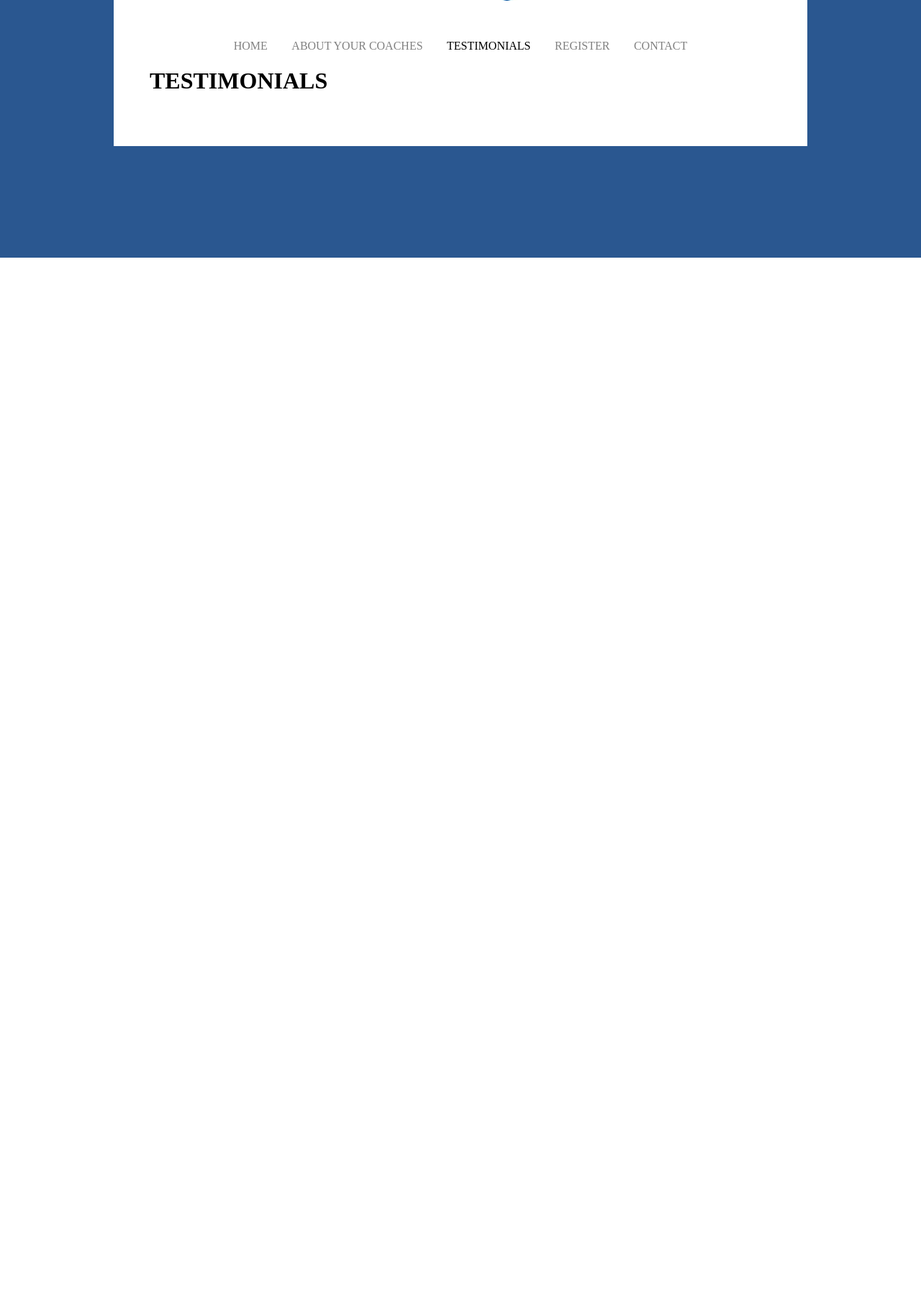
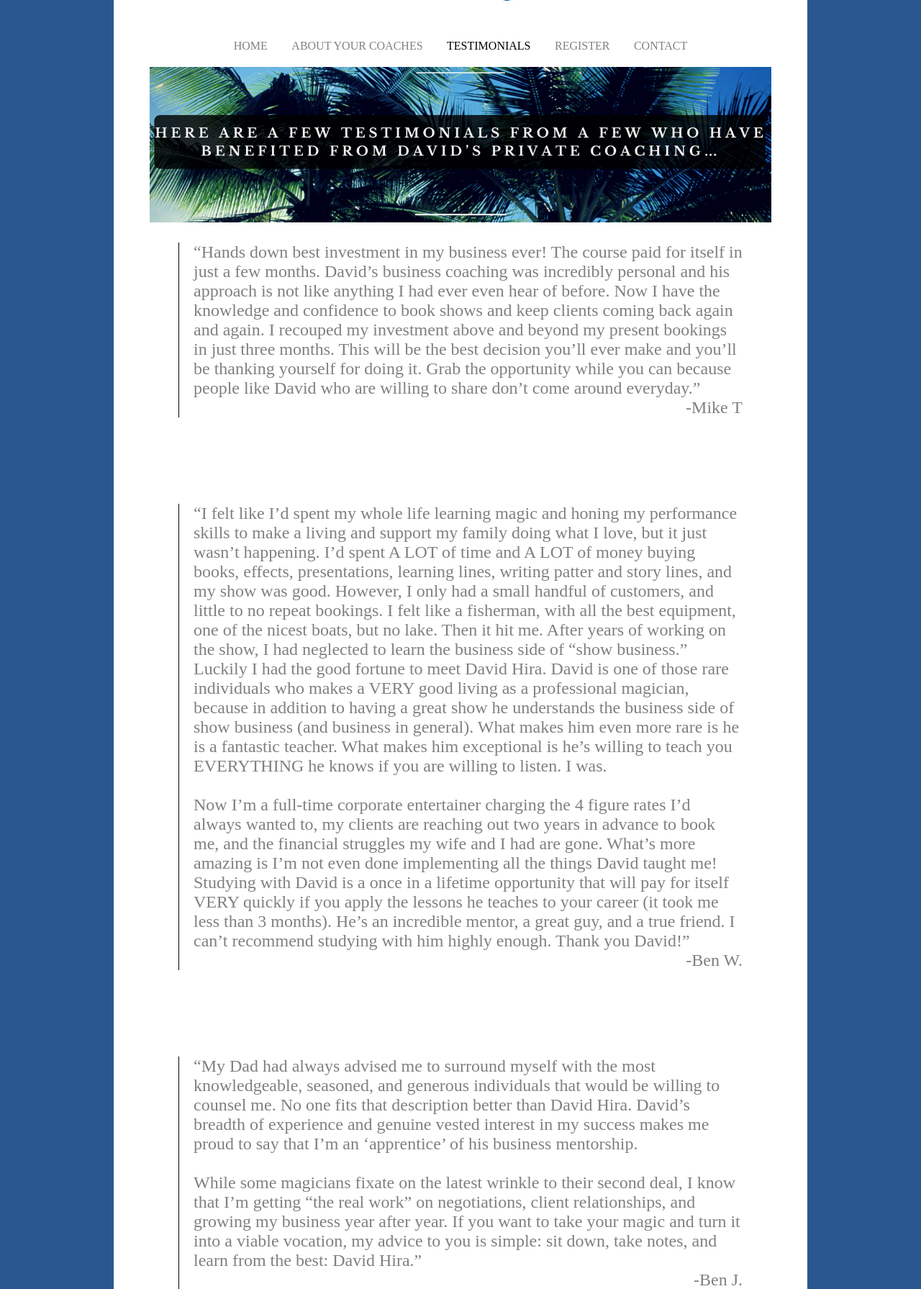
Before and after one commit to mkhira2/actupnow, a PHP site: page /testimonials.html in a window 1280 px wide. Shown: the part 442-2233 px from the top of the page at 72% size. Before the commit the page ends 800 px from the top, so only its background shows below. Run offline with PHP 8.4, Linux system fonts and the light colour scheme.

Commit message:
testimonials page finished

```diff
--- a/styles/style.css
+++ b/styles/style.css
@@ -211,6 +211,21 @@ p {
   font-weight: bold;
 }
 
+.testimonial-pic {
+  padding-top: 20px;
+}
+
+blockquote {
+  border-left: 1px solid black;
+  padding-left: 20px;
+  color: grey;
+  font-size: 24px;
+}
+
+footer {
+  text-align: right;
+}
+
 @media (max-width: 749px) {
   .container {
     margin: 0;
--- a/testimonials.html
+++ b/testimonials.html
@@ -16,7 +16,23 @@
   			<a href="register.html">REGISTER</a>
   			<a href="contact.html">CONTACT</a>
   		</nav>
-      <h1>TESTIMONIALS</h1>
+      <img class='testimonial-pic' src="./images/testimonials.png" alt="">
+      <blockquote>“Hands down best investment in my business ever! The course paid for itself in just a few months. David’s business coaching was incredibly personal and his approach is not like anything I had ever even hear of before. Now I have the knowledge and confidence to book shows and keep clients coming back again and again. I recouped my investment above and beyond my present bookings in just three months. This will be the best decision you’ll ever make and you’ll be thanking yourself for doing it. Grab the opportunity while you can because people like David who are willing to share don’t come around everyday.”<footer>-Mike T</footer></blockquote><br /><br /><br /><br />
+
+      <blockquote>“I felt like I’d spent my whole life learning magic and honing my performance skills to make a living and support my family doing what I love, but it just wasn’t happening. I’d spent A LOT of time and A LOT of money buying books, effects, presentations, learning lines, writing patter and story lines, and my show was good. However, I only had a small handful of customers, and little to no repeat bookings. I felt like a fisherman, with all the best equipment, one of the nicest boats, but no lake. Then it hit me. After years of working on the show, I had neglected to learn the business side of “show business.” Luckily I had the good fortune to meet David Hira. David is one of those rare individuals who makes a VERY good living as a professional magician, because in addition to having a great show he understands the business side of show business (and business in general). What makes him even more rare is he is a fantastic teacher. What makes him exceptional is he’s willing to teach you EVERYTHING he knows if you are willing to listen. I was.<br /><br />
+
+      Now I’m a full-time corporate entertainer charging the 4 figure rates I’d always wanted to, my clients are reaching out two years in advance to book me, and the financial struggles my wife and I had are gone. What’s more amazing is I’m not even done implementing all the things David taught me! Studying with David is a once in a lifetime opportunity that will pay for itself VERY quickly if you apply the lessons he teaches to your career (it took me less than 3 months). He’s an incredible mentor, a great guy, and a true friend. I can’t recommend studying with him highly enough. Thank you David!”<footer>-Ben W.</footer></blockquote><br /><br /><br /><br />
+
+      <blockquote>“My Dad had always advised me to surround myself with the most knowledgeable, seasoned, and generous individuals that would be willing to counsel me. No one fits that description better than David Hira. David’s breadth of experience and genuine vested interest in my success makes me proud to say that I’m an ‘apprentice’ of his business mentorship.<br /><br />
+
+      While some magicians fixate on the latest wrinkle to their second deal, I know that I’m getting “the real work” on negotiations, client relationships, and growing my business year after year. If you want to take your magic and turn it into a viable vocation, my advice to you is simple: sit down, take notes, and learn from the best: David Hira.”<footer>-Ben J.</footer></blockquote>
+      <div class='register-button'>
+  			<button class='register-now-button'><a class='register-now-anchor' href="#">CLICK HERE TO REGISTER NOW</a></button>
+  		</div>
+  		<h5>Cancellations/Refunds</h5><br />
+  		<h5>Your deposit is fully refundable up to 30 days prior to the arrival date.</h5>
+  		<h5>After that? Sorry, no refunds. However, should you have a true family emergency (death of immediate family, etc.) we will do what we can to reschedule you and apply your deposit accordingly.</h5>
+  	</div>
     </div>
   </body>
 </html>
```
Also changed, not shown: images/contact.jpeg (added), images/testimonials.png (added).
